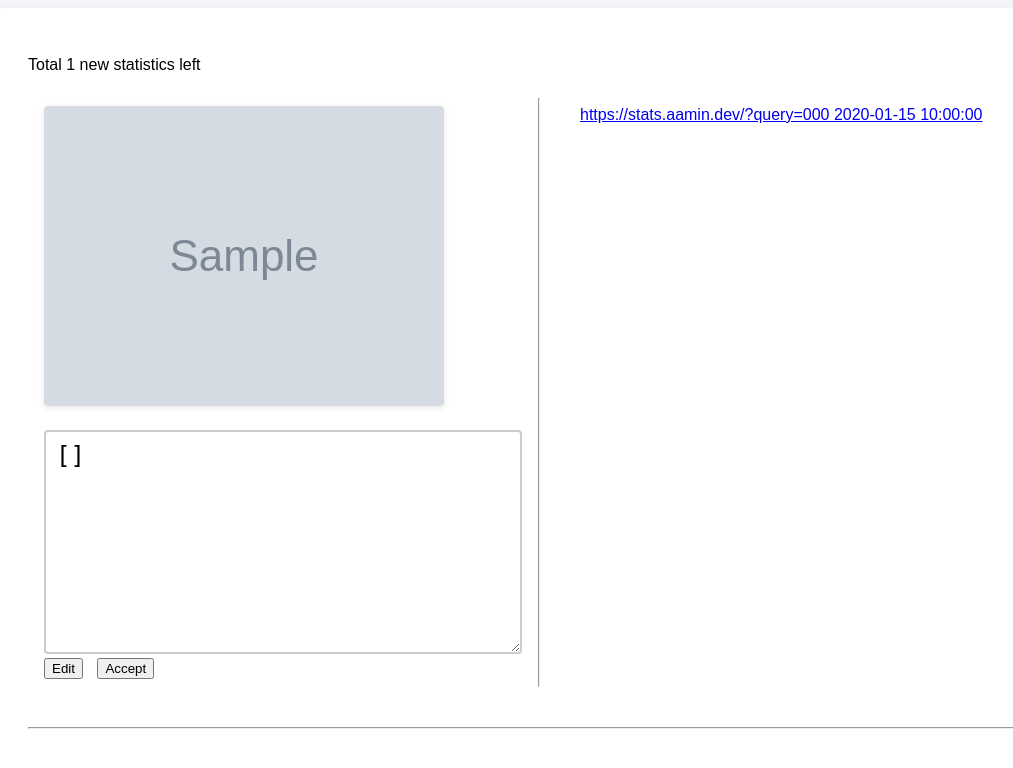
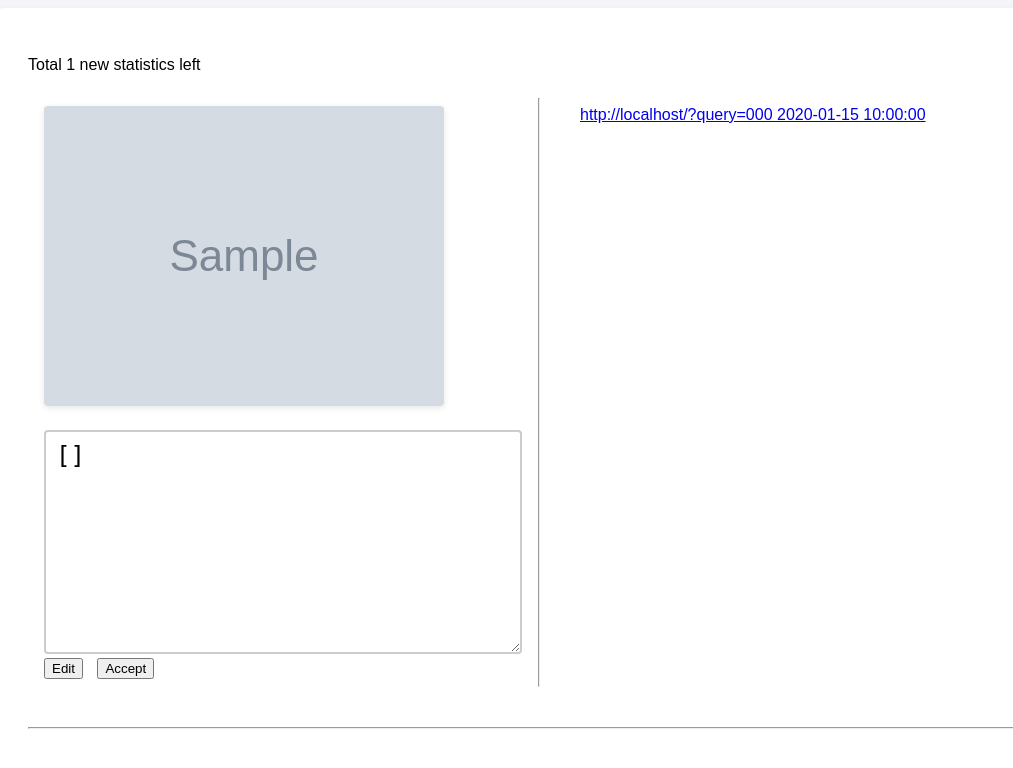
Before and after one commit to babyygemperor/TUM-Stats, a Flask app: template private-review/templates/index.html in a window 1280 px wide. Shown: the top 768 px of the page, without its empty margins (44-1057 px from the left). Run offline with Flask 3, Linux system fonts and the light colour scheme; the template is opened without the code that fills it: most values are stand-ins (such as "Sample title", 1, 10 or a date in 2020); grey boxes marked "Sample" are stand-in pictures.

Commit message:
Improve local dev

```diff
--- a/private-review/templates/index.html
+++ b/private-review/templates/index.html
@@ -72,7 +72,7 @@
                 <div id="html-{{ item.timestamp }}">
                     {{ json_to_html(item.data) | safe }}
                 </div>
-                <a href="https://stats.aamin.dev/?query={{ item.data['Module Number'] }} {{ item.data['Date'] }}" id="link-{{ item.timestamp }}">https://stats.aamin.dev/?query={{ item.data['Module Number'] }} {{ item.data['Date'] }}</a>
+                <a href="#" id="link-{{ item.timestamp }}" data-module="{{ item.data['Module Number'] }}" data-date="{{ item.data['Date'] }}"></a>
                 <div id="duplicate-warning-{{ item.timestamp }}" style="display:none;">
                     <p id="duplicate-message-{{ item.timestamp }}"></p>
                 </div>
@@ -83,10 +83,22 @@
 </div>
 <script src="https://ajax.googleapis.com/ajax/libs/jquery/3.6.0/jquery.min.js"></script>
 <script>
+    const IS_DEV = ['localhost', '127.0.0.1', ''].includes(window.location.hostname);
+    const SITE_URL = IS_DEV ? 'http://localhost' : 'https://stats.aamin.dev';
+    const API_URL = IS_DEV ? 'http://localhost:6655' : 'https://stats-api.aamin.dev';
+
     document.addEventListener('DOMContentLoaded', function () {
         const textAreas = document.querySelectorAll('textarea');
         textAreas.forEach(textArea => {
             prettyPrintJson(textArea);
+        });
+
+        // Set dynamic URLs for item links
+        document.querySelectorAll('a[id^="link-"]').forEach(link => {
+            const mod = link.dataset.module;
+            const date = link.dataset.date;
+            link.href = SITE_URL + '/?query=' + mod + '%20' + date;
+            link.textContent = SITE_URL + '/?query=' + mod + ' ' + date;
         });
 
         // Loop through each item to check for duplicates
@@ -100,14 +112,14 @@
     function checkDuplicate(itemData, timestamp) {
         $.ajax({
             method: 'POST',
-            url: 'https://stats-api.aamin.dev/check',
+            url: API_URL + '/check',
             contentType: 'application/json',
             data: JSON.stringify({
                 query: itemData['Name'].split(" ")[0] + " " + itemData['Date']
             }),
             success: function (data) {
                 if (itemData['Date'] == data['hits'][0]['Date']) {
-                    var duplicateUrl = "https://stats.aamin.dev/?query=" + data['hits'][0]['Module Number'] + "%20" + data['hits'][0]['Date'];
+                    var duplicateUrl = SITE_URL + "/?query=" + data['hits'][0]['Module Number'] + "%20" + data['hits'][0]['Date'];
                     var warningElement = document.getElementById('duplicate-warning-' + timestamp);
                     var messageElement = document.getElementById('duplicate-message-' + timestamp);
                     warningElement.style.display = 'block';
@@ -136,8 +148,8 @@
             var jsonData = JSON.parse(jsonDataElement.value);
             var htmlContent = jsonToHtml(jsonData); // Assume jsonToHtml is available or simulate it
             document.getElementById('html-' + timestamp).innerHTML = htmlContent;
-            linkElement.href = 'https://stats.aamin.dev/?query=' + jsonData['Module Number'] + '%20' + jsonData['Date']
-            linkElement.text = 'https://stats.aamin.dev/?query=' + jsonData['Module Number'] + ' ' + jsonData['Date']
+            linkElement.href = SITE_URL + '/?query=' + jsonData['Module Number'] + '%20' + jsonData['Date']
+            linkElement.text = SITE_URL + '/?query=' + jsonData['Module Number'] + ' ' + jsonData['Date']
         } catch (e) {
             console.error('Invalid JSON:', e);
         }
```
Also changed, not shown: 404.html (+7 -2 lines), upload/index.html (+8 -4 lines).
